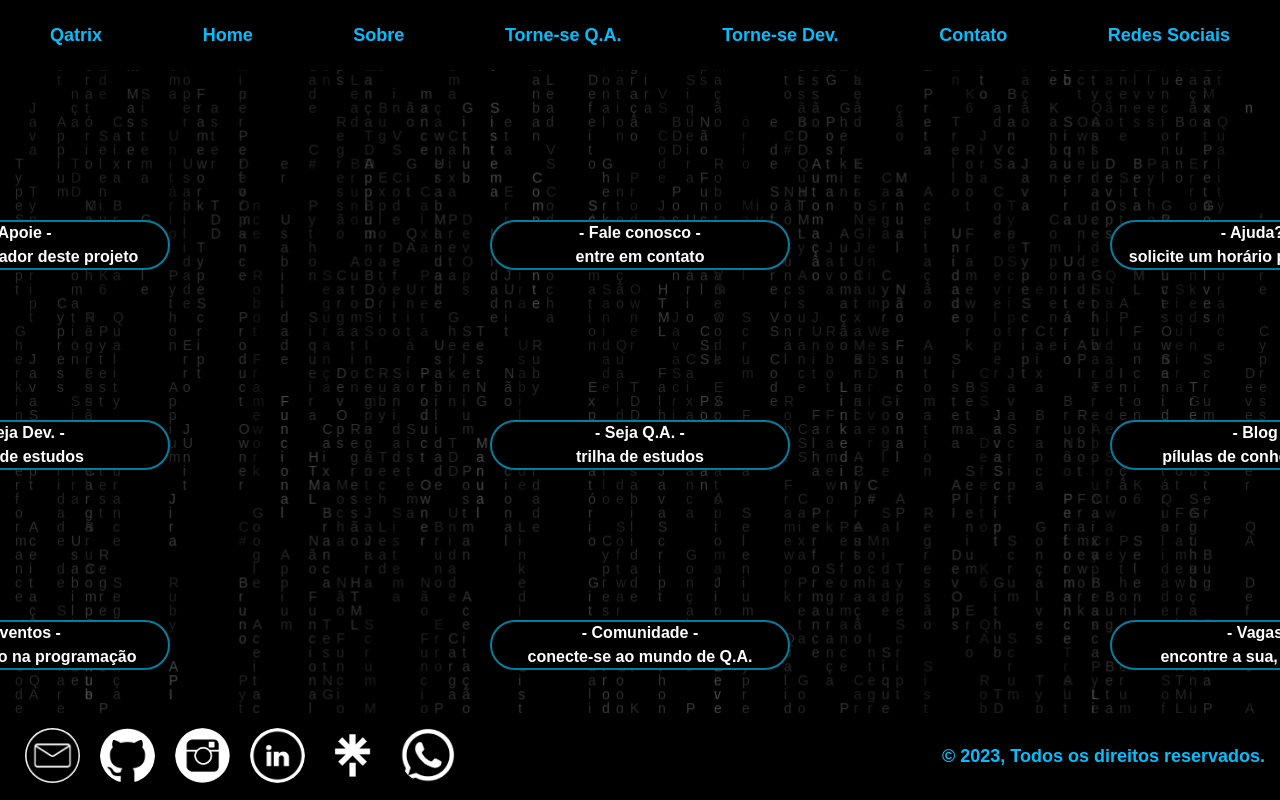
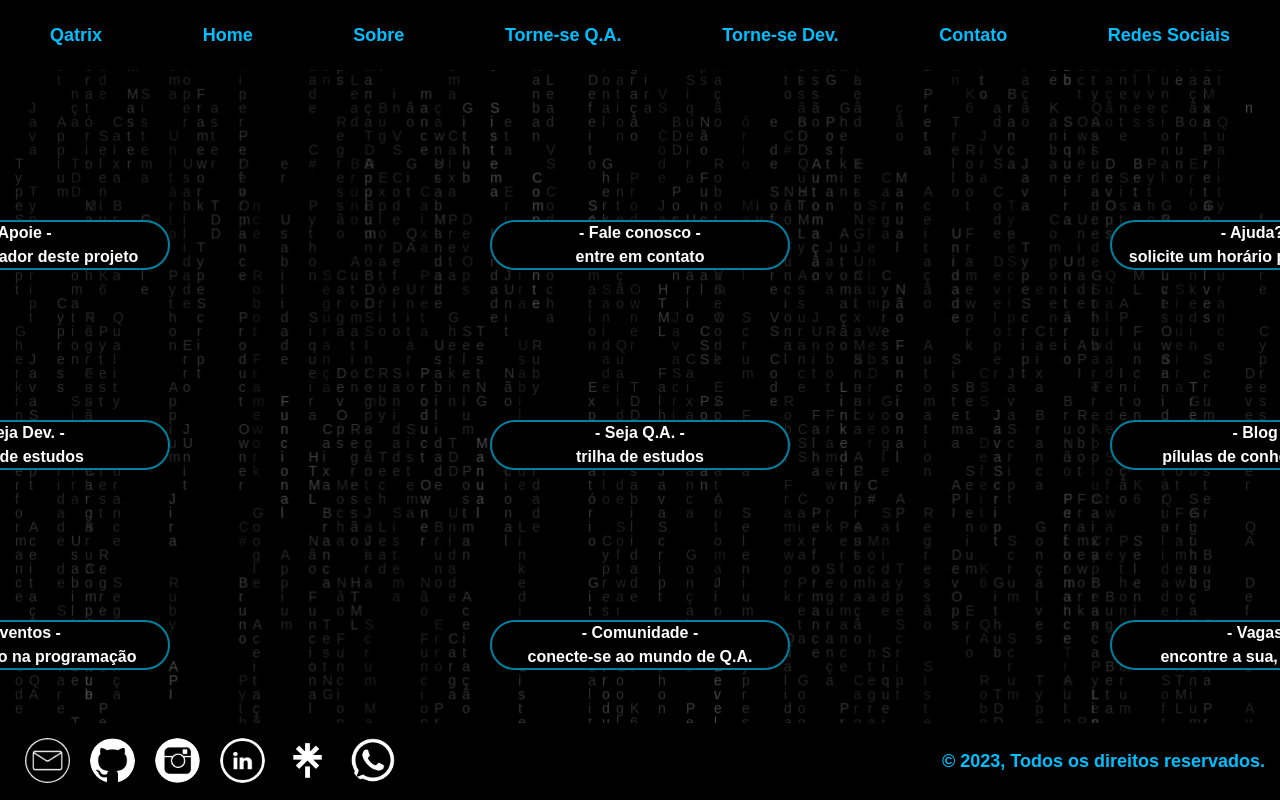
Before and after one commit to qatrixtecnologia/qatrixtecnologia.github.io, a plain HTML site: page home.html in a window 1280 px wide. Shown: the top 800 px of the page. Drawn offline with Linux system fonts and the light colour scheme.

Commit message:
Rodapé IMG menor e novo caminho do js

```diff
--- a/css/style.css
+++ b/css/style.css
@@ -322,15 +322,15 @@ footer {
 .social-media a,
 .rodape .icon_reds img {
   text-decoration: none;
-  font-size: 18px;
+  font-size: 14px;
   font-weight: bold;
   display: inline-block;
   background-color: #000000;
   color: #00bfff;
   padding: 5px;
   margin: 0 5px;
-  width: 65px;
-  height: 65px;
+  width: 55px;
+  height: 55px;
   object-fit: contain;
   border-radius: 50%;
 }
--- a/home.html
+++ b/home.html
@@ -28,10 +28,9 @@
 </header>
 
 <body>
-  <!-- CENTRO -->
   <div class="centro3D">
     <canvas id="matrix"></canvas>
-    <script src="./../js/matrix.js"></script>
+    <script src="./js/matrix.js"></script>
     <div class="pilula-container">
       <div class="linha">
         <div class="pilula">
```
